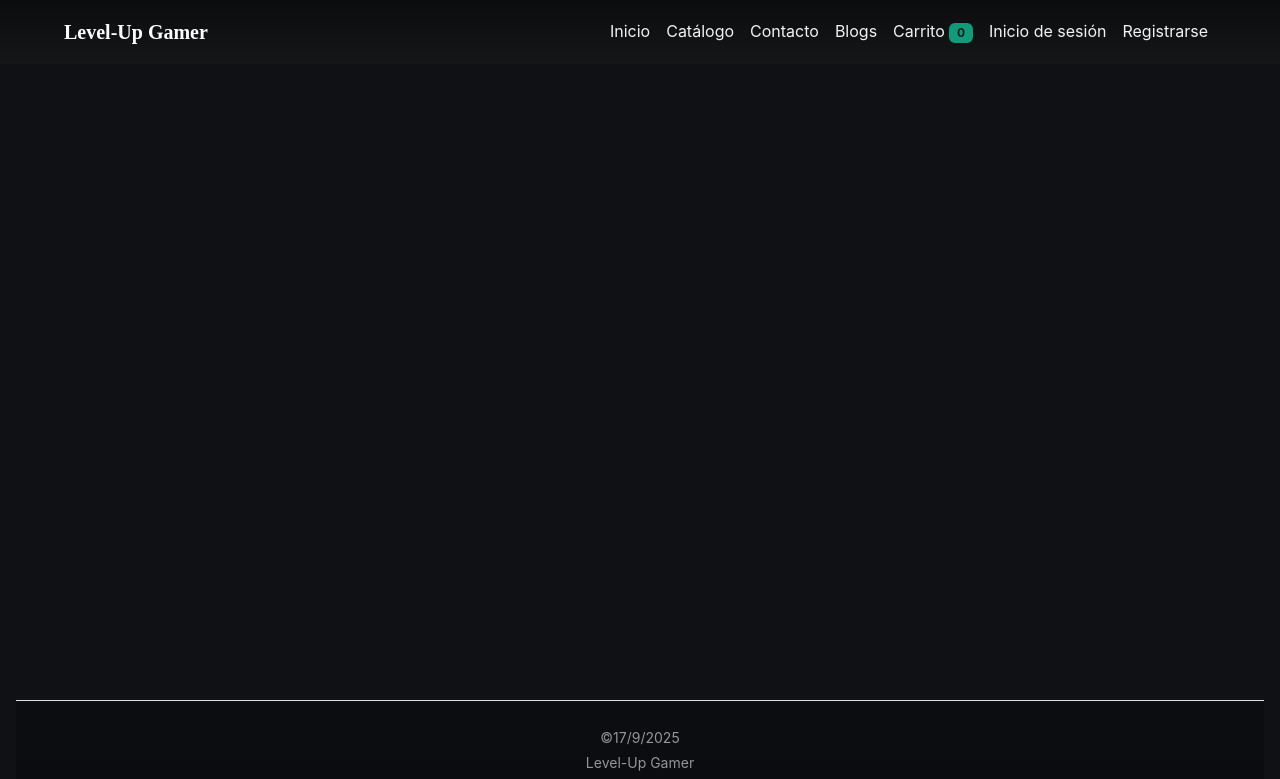
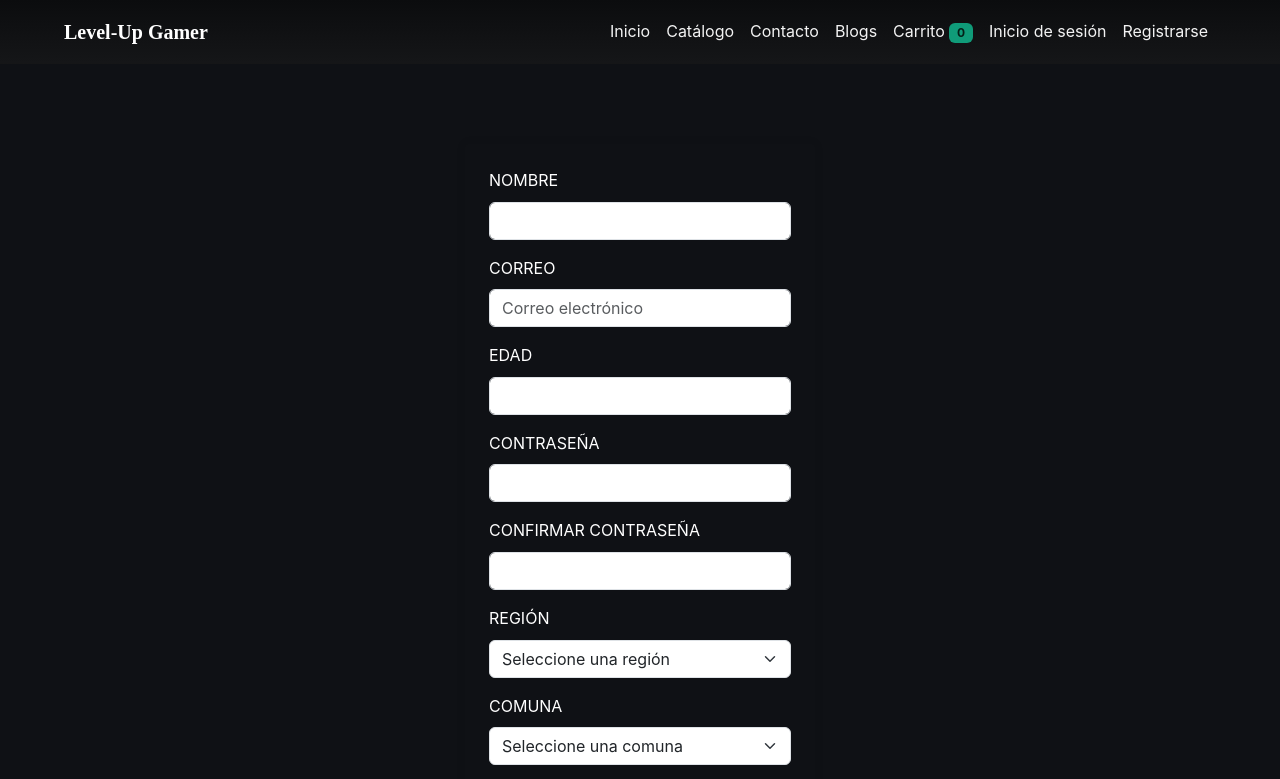
Before and after one commit to Drl-nico/levelup-react, a React (Create React App) app: page /registro in a window 1280 px wide. Shown: the top 779 px of the page. Built offline with nearby package versions, Linux system fonts and the light colour scheme.

Commit message:
corrigiendo logins y registros

```diff
--- a/src/App.jsx
+++ b/src/App.jsx
@@ -4,6 +4,7 @@ import Home from "./pages/Home";
 import Footer from "./components/Footer";
 import Login from "./pages/Login";
 import Contact from "./pages/Contact";
+import Registro from "./pages/Registro";
 
 export default function App() {
   return (
@@ -15,6 +16,7 @@ export default function App() {
           <Route path="/home" element={<Home />} />
           <Route path="/login" element={<Login />} />
           <Route path="/Contact" element={<Contact />} />
+          <Route path="/registro" element={<Registro />} />
         </Routes>
       </main>
       <Footer />
--- a/src/components/Navbar.jsx
+++ b/src/components/Navbar.jsx
@@ -1,15 +1,15 @@
 import React from "react";
+import { Link } from "react-router-dom";
 import "../styles/diseno.css"; // Importa tu archivo de estilos
 import "../styles/styles.css";
-import "../pages/Contact.jsx";
 
 export default function Navbar() {
   return (
     <nav className="navbar navbar-expand-lg nav-dark">
       <div className="container">
-        <a className="navbar-brand" href="index.html">
+        <Link className="navbar-brand" to="/">
           Level-Up Gamer
-        </a>
+        </Link>
         <button
           className="navbar-toggler"
           type="button"
@@ -22,40 +22,40 @@ export default function Navbar() {
         <div className="collapse navbar-collapse" id="navMain1">
           <ul className="navbar-nav ms-auto">
             <li className="nav-item">
-              <a className="nav-link" href="index.html">
+              <Link className="nav-link" to="/">
                 Inicio
-              </a>
+              </Link>
             </li>
             <li className="nav-item">
-              <a className="nav-link" href="catalogo.html">
+              <Link className="nav-link" to="/catalogo">
                 Catálogo
-              </a>
+              </Link>
             </li>
             <li className="nav-item">
-              <a className="nav-link" href="/Contact">
+              <Link className="nav-link" to="/Contact">
                 Contacto
-              </a>
+              </Link>
             </li>
             <li className="nav-item">
-              <a className="nav-link" href="blog.html">
+              <Link className="nav-link" to="/blogs">
                 Blogs
-              </a>
+              </Link>
             </li>
             <li className="nav-item">
-              <a className="nav-link" href="carrito.html">
+              <Link className="nav-link" to="/carrito">
                 Carrito{" "}
                 <span className="badge badge-accent cart-badge">0</span>
-              </a>
+              </Link>
             </li>
             <li className="nav-item">
-              <a className="nav-link" href="login">
+              <Link className="nav-link" to="/login">
                 Inicio de sesión
-              </a>
+              </Link>
             </li>
             <li className="nav-item">
-              <a className="nav-link" href="registro.html">
+              <Link className="nav-link" to="/registro">
                 Registrarse
-              </a>
+              </Link>
             </li>
           </ul>
         </div>
--- a/src/pages/Login.jsx
+++ b/src/pages/Login.jsx
@@ -9,20 +9,36 @@ export default function Login() {
   const [mensaje, setMensaje] = useState("");
 
   const iniciarSesion = () => {
-    const usuarioValido = "admin@gmail.com";
-    const contrasenaValida = "123";
-
     // Limpia mensajes previos
     setMensaje("");
 
+    // Intentar validar contra usuarios guardados en localStorage
+    let usuarios = [];
+    try {
+      usuarios = JSON.parse(localStorage.getItem("usuarios") || "[]");
+    } catch (err) {
+      usuarios = [];
+    }
+
+    const encontrado = usuarios.find((u) => u.email === email && u.password === password);
+
+    if (encontrado) {
+      // Redirige al inicio (SPA: usamos location para demo)
+      window.location.href = "/";
+      return;
+    }
+
+    // Fallback: credenciales administradoras hardcodeadas (mantener compatibilidad)
+    const usuarioValido = "admin@gmail.com";
+    const contrasenaValida = "123";
     if (email === usuarioValido && password === contrasenaValida) {
-      // Redirige al index
-      window.location.href = "/index.html";
-    } else {
-      setMensaje(
-        '<div class="alert alert-danger">Usuario o contraseña incorrectos o datos faltantes.</div>'
-      );
+      window.location.href = "/";
+      return;
     }
+
+    setMensaje(
+      '<div class="alert alert-danger">Usuario o contraseña incorrectos o datos faltantes.</div>'
+    );
   };
 
   return (
--- /dev/null
+++ b/src/pages/Registro.jsx
@@ -0,0 +1,228 @@
+import React, { useState } from "react";
+import { useNavigate } from "react-router-dom";
+import "../styles/diseno.css";
+
+export default function Registro() {
+  const navigate = useNavigate();
+  const [form, setForm] = useState({
+    nombre: "",
+    email: "",
+    edad: "",
+    clave1: "",
+    clave2: "",
+    region: "",
+    comuna: "",
+  });
+
+  const [mensajes, setMensajes] = useState([]);
+  const [success, setSuccess] = useState(false);
+
+  const comunasPorRegion = {
+    "Región Metropolitana": ["Santiago", "Las Condes", "Providencia", "La Florida"],
+    "Región de Valparaíso": ["Valparaíso", "Viña del Mar", "Quilpué"],
+    "Región del Biobío": ["Concepción", "Talcahuano", "Chiguayante"],
+  };
+
+  const handleChange = (e) => {
+    const { name, value } = e.target;
+    setForm((prev) => ({ ...prev, [name]: value }));
+  };
+
+  const validarFormulario = (e) => {
+    e && e.preventDefault();
+    const errores = [];
+
+    const nombre = form.nombre.trim();
+    const email = form.email.trim();
+    const edad = parseInt(form.edad, 10);
+    const clave1 = form.clave1;
+    const clave2 = form.clave2;
+    const region = form.region;
+    const comuna = form.comuna;
+
+    if (nombre === "") errores.push("El nombre no puede estar vacío.");
+    if (!email.includes("@")) errores.push("El correo electrónico no es válido.");
+    if (isNaN(edad) || edad <= 0) errores.push("Ingrese una edad válida.");
+    if (region === "") errores.push("Debe seleccionar una región.");
+    if (comuna === "") errores.push("Debe seleccionar una comuna.");
+    if (clave1.length < 6) errores.push("La contraseña debe tener al menos 6 caracteres.");
+    if (clave1 !== clave2) errores.push("Las contraseñas no coinciden.");
+
+    // Verificar duplicados en localStorage (por email)
+    let usuarios = [];
+    try {
+      usuarios = JSON.parse(localStorage.getItem("usuarios") || "[]");
+    } catch (err) {
+      usuarios = [];
+    }
+    const existe = usuarios.some((u) => u.email === email);
+    if (existe) {
+      errores.push("Ya existe un usuario registrado con ese correo.");
+    }
+
+    if (errores.length > 0) {
+      setMensajes(errores);
+      setSuccess(false);
+      return;
+    }
+
+  // Guardar nuevo usuario en localStorage (sin hashing; solo demo)
+  const nuevo = { nombre, email, edad, region, comuna, password: clave1, createdAt: Date.now() };
+    usuarios.push(nuevo);
+    try {
+      localStorage.setItem("usuarios", JSON.stringify(usuarios));
+    } catch (err) {
+      // si falla el storage, mostrar error
+      setMensajes(["No se pudo guardar el usuario en el almacenamiento local."]);
+      setSuccess(false);
+      return;
+    }
+
+    setMensajes([]);
+    setSuccess(true);
+
+    // Redirigir al inicio después de un pequeño delay para mostrar el mensaje
+    setTimeout(() => navigate("/"), 800);
+  };
+
+  const cargarComunas = () => {
+    return comunasPorRegion[form.region] || [];
+  };
+
+  return (
+    <div className="container d-flex justify-content-center py-5">
+      <form className="formulariodiseñologin" onSubmit={validarFormulario}>
+        <div className="form-body-custom p-4">
+          <div id="mensajes">
+            {mensajes.length > 0 && (
+              <div className="alert alert-danger">
+                <ul>
+                  {mensajes.map((m, i) => (
+                    <li key={i}>{m}</li>
+                  ))}
+                </ul>
+              </div>
+            )}
+            {success && <div className="alert alert-success">✅ Registro exitoso</div>}
+          </div>
+
+          <div className="mb-3">
+            <label htmlFor="nombre" className="form-label text-uppercase">
+              Nombre
+            </label>
+            <input
+              id="nombre"
+              name="nombre"
+              value={form.nombre}
+              onChange={handleChange}
+              className="form-control"
+            />
+          </div>
+
+          <div className="mb-3">
+            <label htmlFor="email" className="form-label text-uppercase">
+              Correo
+            </label>
+            <input
+              id="email"
+              name="email"
+              type="email"
+              value={form.email}
+              onChange={handleChange}
+              className="form-control"
+              placeholder="Correo electrónico"
+            />
+          </div>
+
+          <div className="mb-3">
+            <label htmlFor="edad" className="form-label text-uppercase">
+              Edad
+            </label>
+            <input
+              id="edad"
+              name="edad"
+              type="number"
+              value={form.edad}
+              onChange={handleChange}
+              className="form-control"
+            />
+          </div>
+
+          <div className="mb-3">
+            <label htmlFor="clave1" className="form-label text-uppercase">
+              Contraseña
+            </label>
+            <input
+              id="clave1"
+              name="clave1"
+              type="password"
+              value={form.clave1}
+              onChange={handleChange}
+              className="form-control"
+            />
+          </div>
+
+          <div className="mb-3">
+            <label htmlFor="clave2" className="form-label text-uppercase">
+              Confirmar contraseña
+            </label>
+            <input
+              id="clave2"
+              name="clave2"
+              type="password"
+              value={form.clave2}
+              onChange={handleChange}
+              className="form-control"
+            />
+          </div>
+
+          <div className="mb-3">
+            <label htmlFor="region" className="form-label text-uppercase">
+              Región
+            </label>
+            <select
+              id="region"
+              name="region"
+              className="form-select"
+              value={form.region}
+              onChange={handleChange}
+            >
+              <option value="">Seleccione una región</option>
+              {Object.keys(comunasPorRegion).map((r) => (
+                <option key={r} value={r}>
+                  {r}
+                </option>
+              ))}
+            </select>
+          </div>
+
+          <div className="mb-3">
+            <label htmlFor="comuna" className="form-label text-uppercase">
+              Comuna
+            </label>
+            <select
+              id="comuna"
+              name="comuna"
+              className="form-select"
+              value={form.comuna}
+              onChange={handleChange}
+            >
+              <option value="">Seleccione una comuna</option>
+              {cargarComunas().map((c) => (
+                <option key={c} value={c}>
+                  {c}
+                </option>
+              ))}
+            </select>
+          </div>
+
+          <div className="center-button d-flex gap-2">
+            <button type="submit" className="btn BotonLogin">
+              Registrarse
+            </button>
+          </div>
+        </div>
+      </form>
+    </div>
+  );
+}
```
